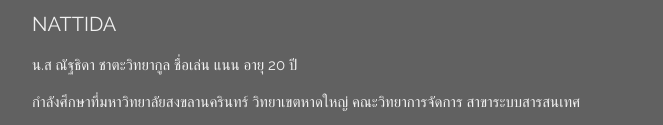
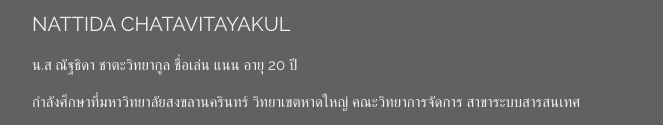
Before and after one commit to nattida3058/project01, a plain HTML site: page index.html in a window 1280 px wide. Shown: the part 1531-1656 px from the top of the page, without its empty margins (308-971 px from the left). Drawn offline with Linux system fonts and the light colour scheme.

Commit message:
Update index.html

```diff
--- a/index.html
+++ b/index.html
@@ -79,7 +79,7 @@ body,h1,h2,h3,h4,h5 {font-family: "Raleway", sans-serif}
     <h4><b>About Me</b></h4>
     <img src="2.jpg" alt="2" class="w3-image w3-padding-32" width="500" height="333">
     <div class="w3-content w3-justify" style="max-width:600px">
-      <h4>NATTIDA</h4>
+      <h4>NATTIDA CHATAVITAYAKUL</h4>
       <p>น.ส ณัฐธิดา ชาตะวิทยากูล ชื่อเล่น แนน อายุ 20 ปี  </p>
      <p>กำลังศึกษาที่มหาวิทยาลัยสงขลานครินทร์ วิทยาเขตหาดใหญ่ คณะวิทยาการจัดการ สาขาระบบสารสนเทศ</p>
      <p>"ความพยายามอยู่ที่ไหน ความสำเร็จอยู่ที่นั้น" </p>
```
